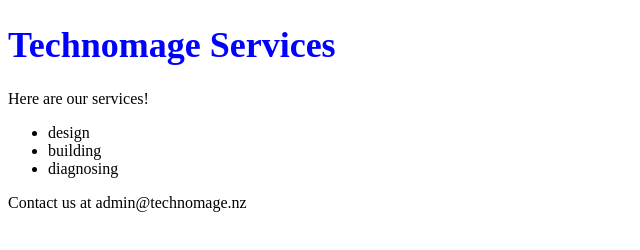
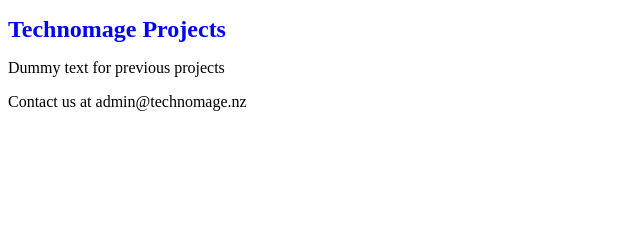
Before and after one commit to ThomasMakinson/first-website, a plain HTML site: page projects.html in a window 1280 px wide. Shown: the whole page, without its empty margins (0-640 px from the left). Drawn offline with Linux system fonts and the light colour scheme.

Commit message:
Changed services to projects, multiple other edits

```diff
--- a/services.html
+++ b/projects.html
@@ -5,24 +5,16 @@
         <meta charset="UTF-8">
         <meta name="viewport" content="width=device-width, initial-scale=1.0">
         <!-- Title of the webpage -->
-        <title>Services</title>
+        <title>Projects</title>
         <!-- Link to external CSS (optional) -->
     </head>
     <body>
         <!-- Header section, typically contains the site title or navigation -->
         <header>
-            <h1 style="color: blue; font-size:36px;">Technomage Services</h1>
+            <h1 style="color: blue; font-size: 24px;">Technomage Projects</h1>
         </header>
-
         <!-- Paragraph to display some text -->
-        <p>Here are our services!</p>
-
-        <ul>
-            <li>design</li>
-            <li>building</li>
-            <li>diagnosing</li>
-        </ul>
-        </p>
+        <p>Dummy text for previous projects</p>
         <!-- Comment explaining the purpose of the footer -->
         <footer>
             <p>Contact us at admin@technomage.nz</p>
```
Also changed, not shown: index.html (+3 -5 lines).
